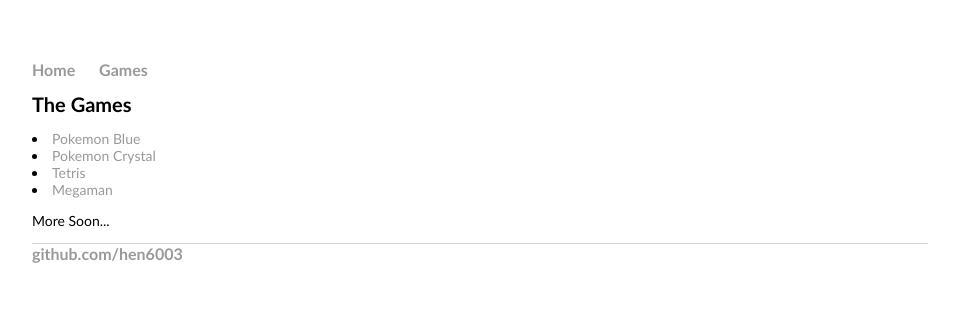
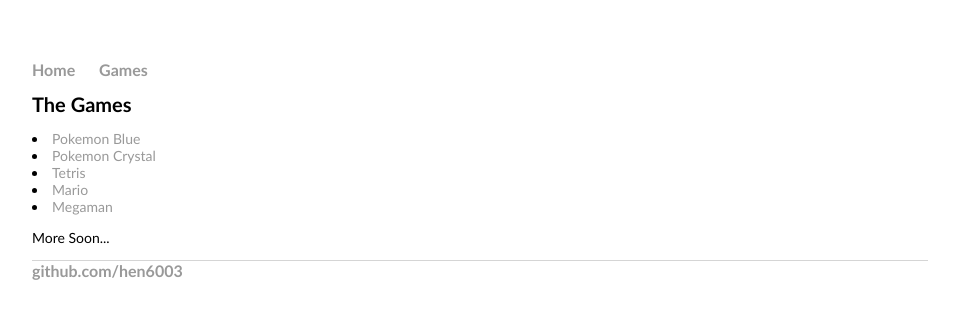
Before and after one commit to hen6003/hen6003.github.io, a Jekyll site: the page built from games/index.html, in a window 1280 px wide. Shown: the top 319 px of the page, without its empty margins (160-1119 px from the left). Built offline with Jekyll 4.4.1, drawn with Linux system fonts in a browser that asks for light colours.

Commit message:
Update index.html

```diff
--- a/games/index.html
+++ b/games/index.html
@@ -7,6 +7,7 @@ title: Games
 	<li><a href="/games/web">Pokemon Blue</a></li>
 	<li><a href="/games/web1">Pokemon Crystal</a></li>
 	<li><a href="/games/web2">Tetris</a></li>
+	<li><a href="/games/web3">Mario</a></li>
 	<li><a href="/games/web4">Megaman</a></li>
 	<p>More Soon...</p>
 </div><!-- /.blurb -->
```
